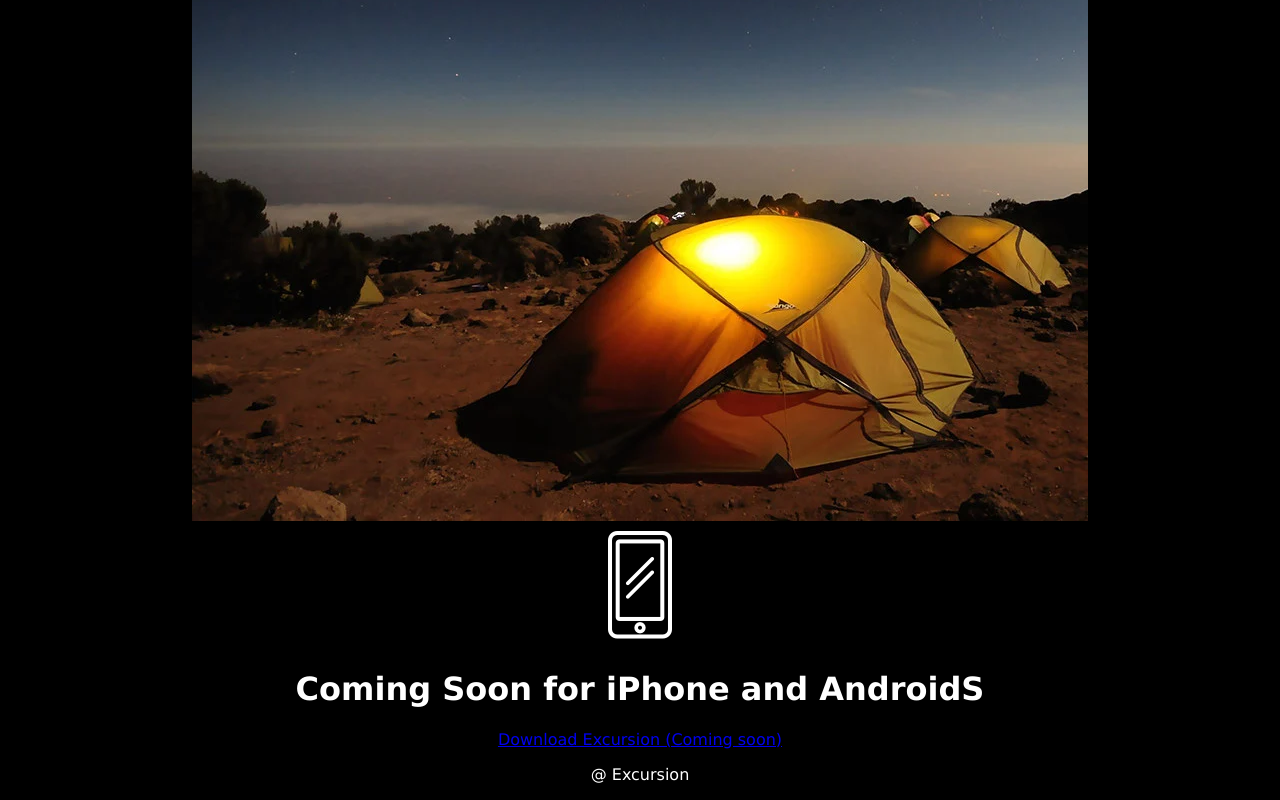
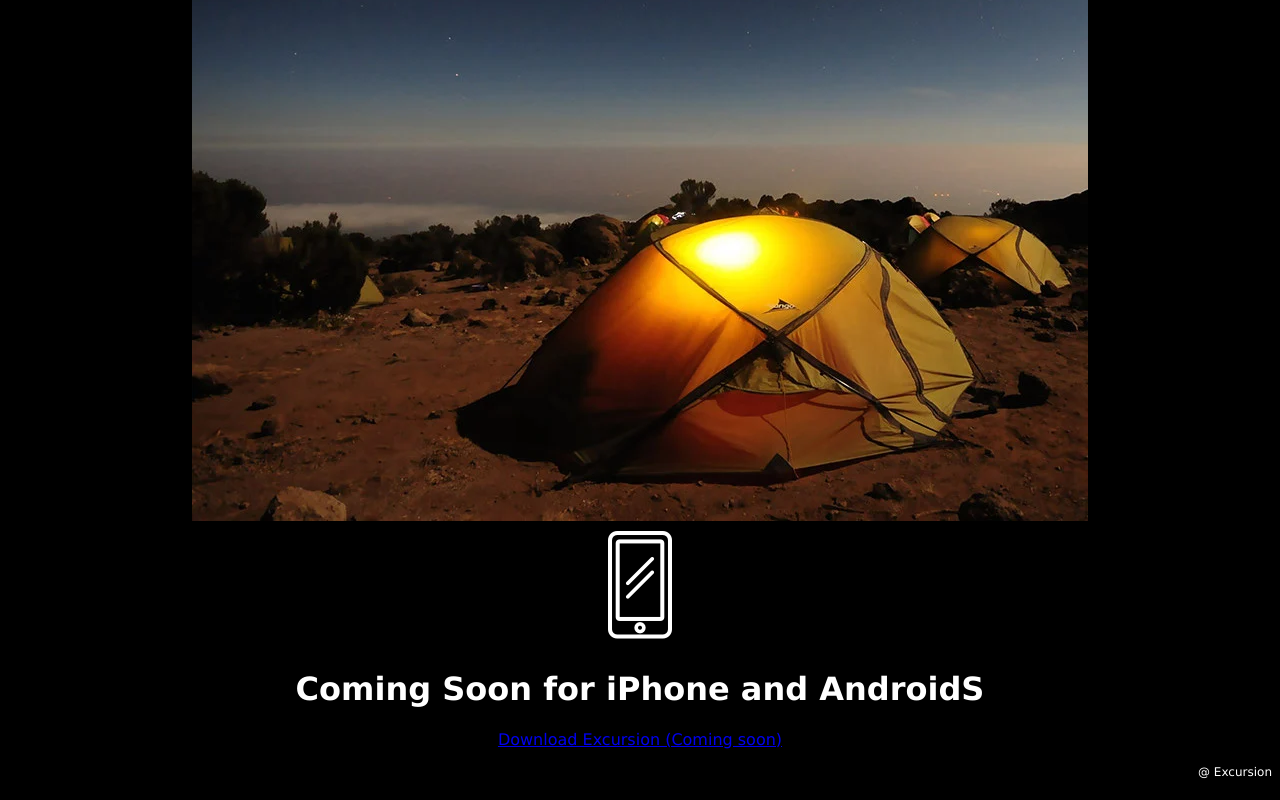
Before and after one commit to mcwolfe2011/excursion, a plain HTML site: page index.html in a window 1280 px wide. Shown: the part 398-1198 px from the top of the page. Drawn offline with Linux system fonts and the light colour scheme.

Commit message:
Changed the body style.

```diff
--- a/resources/css/style.css
+++ b/resources/css/style.css
@@ -1,7 +1,8 @@
-html {
+body {
     background-color: black;
     font-family: Verdana, Geneva, Tahoma, sans-serif;
     color: white;
+    text-align: center;
 }
 
 .container {
@@ -9,9 +10,6 @@ html {
     margin: 0 auto;
 }
 
-h1, p, a {
-    text-align: center;
-}
 
 video, img {
     display: block;
@@ -19,3 +17,8 @@ video, img {
     margin-right: auto;
     padding-bottom: 10px;
 }
+
+footer p {
+    text-align: right;
+    font-size: 12px;
+}
```
